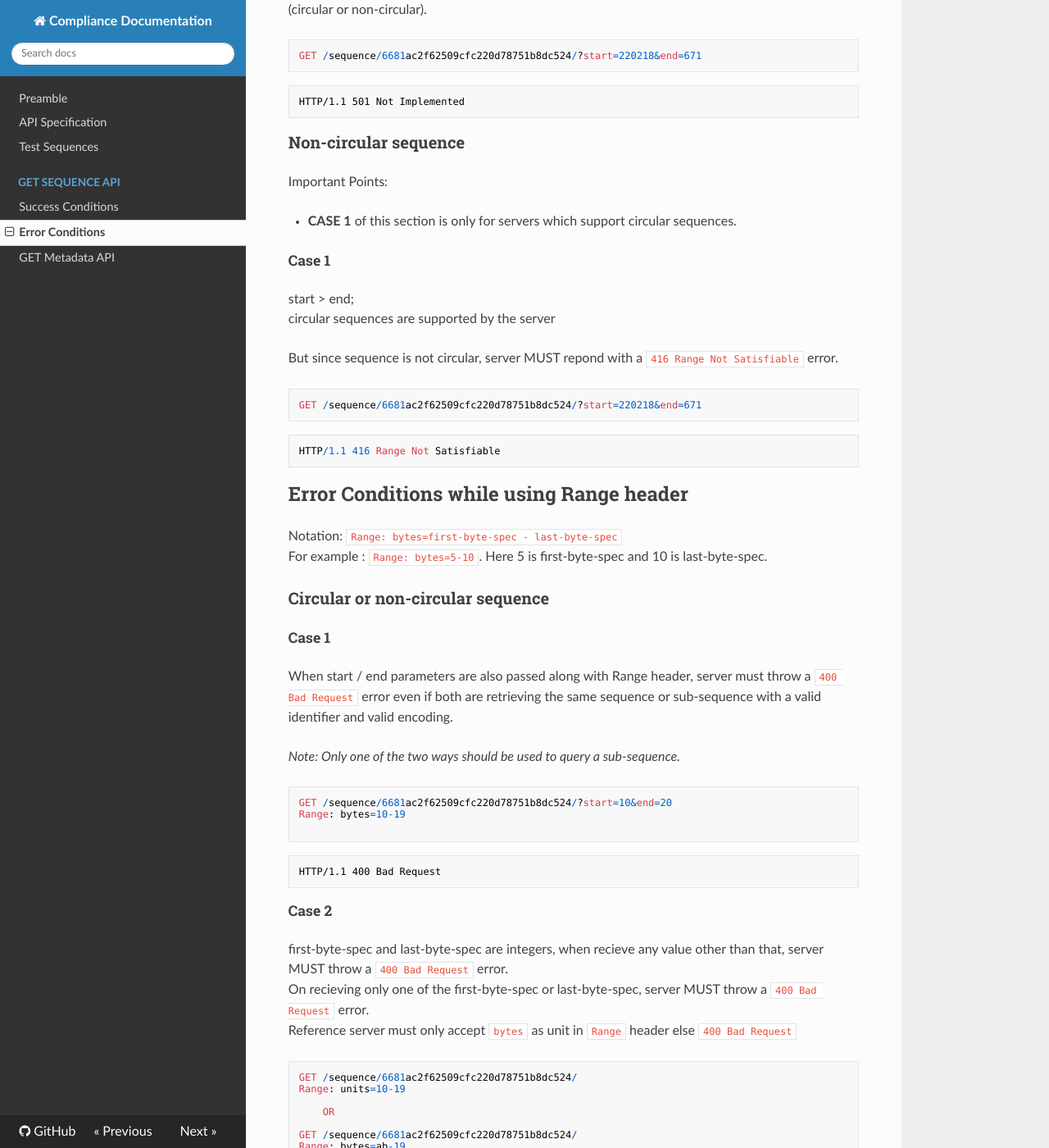
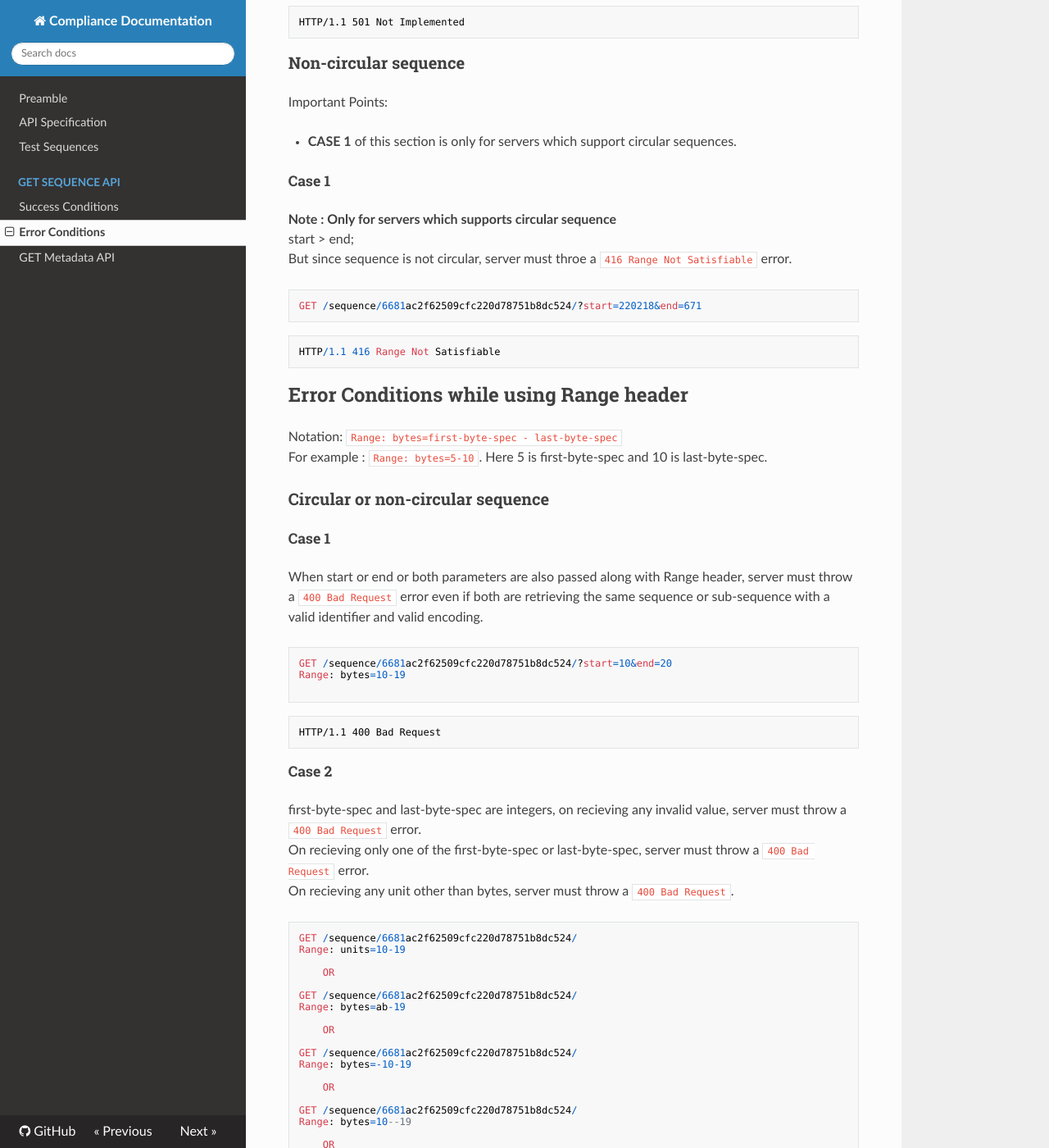
Before and after one commit to ga4gh/refget-compliance-suite, an MkDocs documentation site: the page built from docs/GET_sequence_API/errors.md, in a window 1280 px wide and 1400 px high, scrolled down 2372 px. Shown: the whole window at 82% size. Built offline with MkDocs 1.6.1, drawn with Linux system fonts in a browser that asks for light colours; nearby versions of some CDN libraries; old or Windows-style settings are respelled for this version of MkDocs; some of the changed text lies outside the part shown.

Commit message:
Formatting in error.md

````diff
--- a/docs/GET_sequence_API/errors.md
+++ b/docs/GET_sequence_API/errors.md
@@ -6,7 +6,7 @@
 
 <h5> Case 1 </h5>
 **ID not found**
-When ID provided in the request doesn't match any of the checksums of any sequence, server throws a `404 Not Found` error
+When ID provided in the request doesn't match any of the checksums of any sequence, server must throw a `404 Not Found` error
 
 ```
 GET /sequence/some1111garbage11111id/
@@ -18,7 +18,7 @@
 
 <h5> Case 2 </h5>
 **Unsupported media type by the server**
-When media type requested by the client in the `Accept` header is not supported by the server, server throws a `415 Unsupported Media Type` error
+When media type requested by the client in the `Accept` header is not supported by the server, server must throw a `415 Unsupported Media Type` error
 
 ```
 GET /sequence/6681ac2f62509cfc220d78751b8dc524
@@ -37,7 +37,7 @@
  * **CASE 4** of this section is only for servers which DO NOT support circular sequences.
 
 <h5> Case 1 </h5>
-When Range header is also passed along with start / end parameters, server must throw a `400 Bad Request` error even if both are retrieving the same sequence or sub-sequence with a valid identifier and valid encoding.
+When Range header is also passed along with start or end or both parameters, server must throw a `400 Bad Request` error even if both are retrieving the same sequence or sub-sequence with a valid identifier and valid encoding.
 
 ```
 GET /sequence/6681ac2f62509cfc220d78751b8dc524/?start=10&end=20
@@ -50,7 +50,7 @@
 ```
 
 <h5> Case 2 </h5>
-start and end are 32 bit-unsigned integers, when recieve any value other than those, server MUST throw a `400 Bad Request` error.
+start and end are 32 bit-unsigned integers, on recieving any invalid value, server must throw a `400 Bad Request` error.
 
 
 ```
@@ -70,13 +70,11 @@
 ```
 
 <h5> Case 3 </h5>
-When
-`start >= size of sequence`
+
+start >= size of sequence
 OR
-`end > size of the sequence`
-
-Here, size of the sequence is 230218
-
+end > size of the sequence
+Server must throe a `416 Range Not Satisfiable` error.
 `6681ac2f62509cfc220d78751b8dc524` is a non-circular sequence; size = 230218
 `3332ed720ac7eaa9b3655c06f6b9e196` is a circular sequence; size = 5386
 
@@ -97,15 +95,13 @@
 ```
 
 ```
-HTTP/1.1 416 Bad Request
+HTTP/1.1 416 Range Not Satisfiable
 ```
 
 <h5> Case 4 </h5>
+**Note : Only for servers which do NOT support circular sequence**
 start > end;
-Circular sequences **not** supported by the server;
-
-Server MUST respond with a `501 Not Implemented` error. Doesn't matter the type of sequence (circular or non-circular).
-
+Server MUST respond with a `501 Not Implemented` error regardless of the type of sequence (circular or non-circular).
 
 ```
 GET /sequence/6681ac2f62509cfc220d78751b8dc524/?start=220218&end=671
@@ -123,10 +119,9 @@
 
 
 <h5> Case 1 </h5>
+**Note : Only for servers which supports circular sequence**
 start > end;
-circular sequences are supported by the server
-
-But since sequence is not circular, server MUST repond with a `416 Range Not Satisfiable` error.
+But since sequence is not circular, server must throe a `416 Range Not Satisfiable` error.
 
 ```
 GET /sequence/6681ac2f62509cfc220d78751b8dc524/?start=220218&end=671
@@ -144,10 +139,9 @@
     For example : `Range: bytes=5-10`. Here 5 is first-byte-spec and 10 is last-byte-spec.
 
 <h3> Circular or non-circular sequence </h3>
+
 <h5> Case 1 </h5>
-When start / end parameters are also passed along with Range header, server must throw a `400 Bad Request` error even if both are retrieving the same sequence or sub-sequence with a valid identifier and valid encoding.
-
-_Note: Only one of the two ways should be used to query a sub-sequence._
+When start or end or both parameters are also passed along with Range header, server must throw a `400 Bad Request` error even if both are retrieving the same sequence or sub-sequence with a valid identifier and valid encoding.
 
 ```
 GET /sequence/6681ac2f62509cfc220d78751b8dc524/?start=10&end=20
@@ -160,10 +154,9 @@
 ```
 
 <h5> Case 2 </h5>
-first-byte-spec and last-byte-spec are integers, when recieve any value other than that, server MUST throw a `400 Bad Request` error.
-On recieving only one of the first-byte-spec or last-byte-spec, server MUST throw a `400 Bad Request` error.
-Reference server must only accept `bytes` as unit in `Range` header else `400 Bad Request`
-
+first-byte-spec and last-byte-spec are integers, on recieving any invalid value, server must throw a `400 Bad Request` error.
+On recieving only one of the first-byte-spec or last-byte-spec, server must throw a `400 Bad Request` error.
+On recieving any unit other than bytes, server must throw a `400 Bad Request`.
 
 ```
 GET /sequence/6681ac2f62509cfc220d78751b8dc524/
@@ -196,10 +189,10 @@
 
 
 <h5> Case 3 </h5>
-`first-byte-spec >= size of sequence`
+first-byte-spec >= size of sequence
 
-Here size of the sequence is 230218.
-Doesn't matter if sequence is circular or non-circular as first-byte-spec is inclusive and server can not honour the query in any case, will throw a `400 Bad Request` error
+Regardless of the type of sequence (circular or non-circular) since first-byte-spec is inclusive and server must throw a `400 Bad Request` error.
+Size of the sequence is 230218.
 
 ```
 GET /sequence/6681ac2f62509cfc220d78751b8dc524/
@@ -216,9 +209,9 @@
 ```
 
 <h5> Case 4 </h5>
-`first-byte-spec > last-byte-spec`
-As stated in [success response](success.md) section, Range header must not be used to retrieve sub-sequences of a circular sequences across the origin. Server must respond with `416 Range Not Satisfiable` error.
-Even if the sequence is non-circular and first-byte-spec > last-byte-spec, server must throw `416 Range Not Satisfiable` error.
+first-byte-spec > last-byte-spec
+As stated in [success response](success.md) section, Range header must not be used to retrieve sub-sequences of a circular sequences across the origin. Server must throw a `416 Range Not Satisfiable` error.
+Even if the sequence is non-circular and first-byte-spec > last-byte-spec, server must throw a `416 Range Not Satisfiable` error.
 
 ```
 GET /sequence/3332ed720ac7eaa9b3655c06f6b9e196/
````
Also changed, not shown: docs/GET_sequence_API/success.md (+1 -1 lines).
